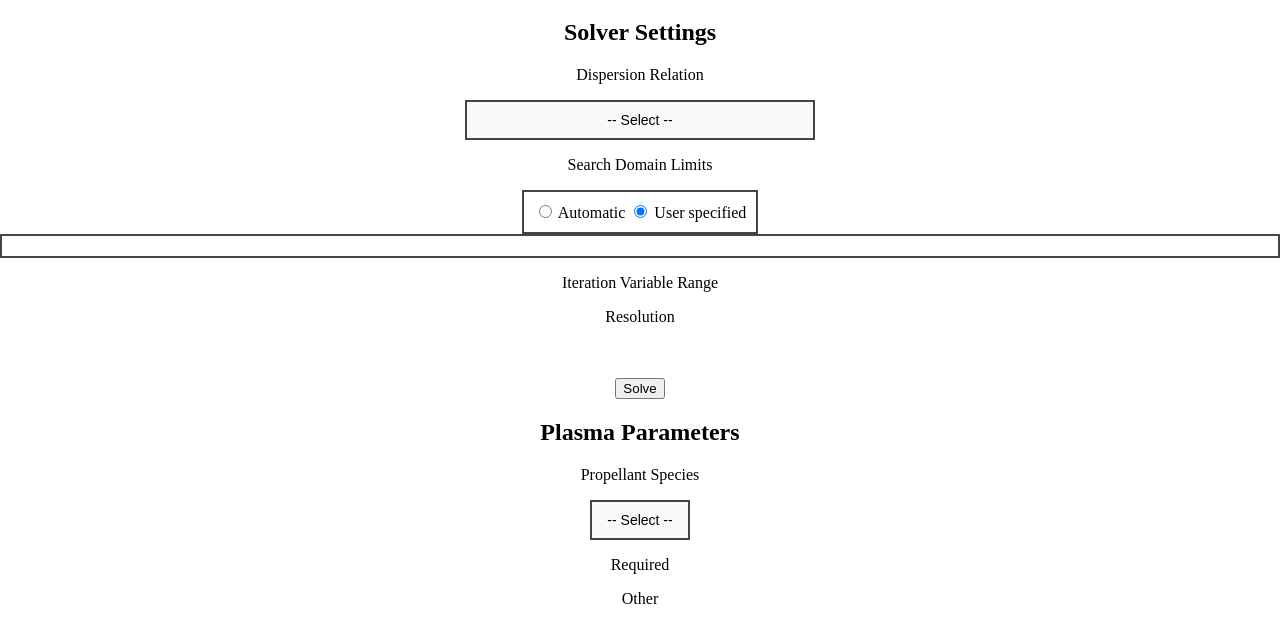
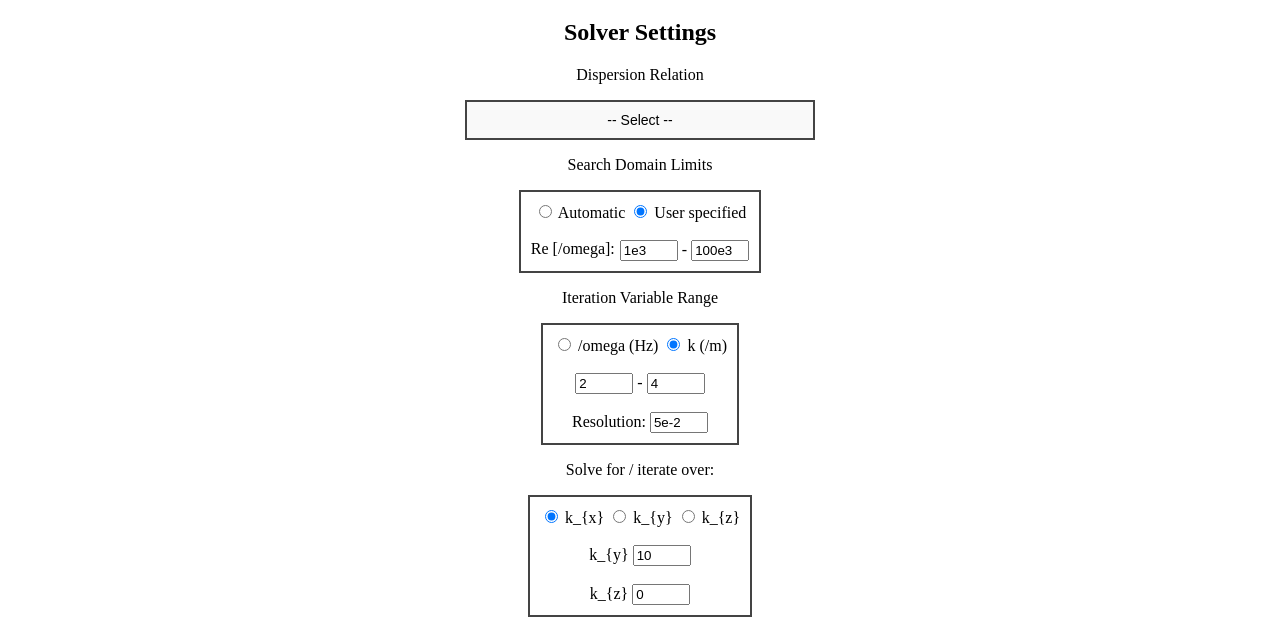
Before and after one commit to sebroj/PRINCE, an Electron app: page ui/index.html in a window 1280 px wide. Shown: the part 103-724 px from the top of the page. Drawn offline with nearby package versions, Linux system fonts and the light colour scheme; no server answers; files whose address does not match are found by name.

Commit message:
Solver settings UI

```diff
--- a/ui/css/index.css
+++ b/ui/css/index.css
@@ -118,3 +118,7 @@ body {
   border-width: 2px;
   border-color: #444444;
 }
+
+.numField {
+  width: 50px;
+}
--- a/ui/index.html
+++ b/ui/index.html
@@ -38,8 +38,7 @@
       <div id="title" style="text-align: center">
         <h1>PRINCE</h1>
       </div>
-      <div id="solverSettings"></div>
-      <div class="input" style="text-align: center">
+      <div id="solverSettings" style="text-align: center">
         <h2>Solver Settings</h2>
         <!-- Dispersion relation dropdown list -->
         <p>Dispersion Relation</p>
@@ -53,13 +52,42 @@
         <div class="generalContainer" style="display: inline-block;">
           <input type="radio" name="sdl" id="sdlAutomatic"> Automatic
           <input type="radio" name="sdl" id="sdlUser" checked> User specified
-        </div>
-        <div class="generalContainer" id="sdlUserOptions">
+          <br><br>
+          <div style="float:left; margin-right:5px;">
+            Re [/omega]:
+          </div>
+          <input type="text" class="numField" id="omegaMin" value="1e3">
+          -
+          <input type="text" class="numField" id="omegaMax" value="100e3">
         </div>
         <p>Iteration Variable Range</p>
-        <p>Resolution</p>
+        <div class="generalContainer" style="display: inline-block;">
+          <input type="radio" name="iterVar" id="iterVarOmega"> /omega (Hz)
+          <input type="radio" name="iterVar" id="iterVarK" checked> k (/m)
+          <br><br>
+          <input type="text" class="numField" id="iterVarMin" value="2">
+          -
+          <input type="text" class="numField" id="iterVarMax" value="4">
+          <br><br>
+          Resolution:
+          <input type="text" class="numField" id="omegaMax" value="5e-2">
+        </div>
+        <p>Solve for / iterate over:</p>
+        <div class="generalContainer" style="display: inline-block;">
+          <input type="radio" name="chooseK" id="kx" checked> k_{x}
+          <input type="radio" name="chooseK" id="ky"> k_{y}
+          <input type="radio" name="chooseK" id="kz"> k_{z}
+          <br><br>
+          k_{y}
+          <input type="text" class="numField" id="kOther1" value="10">
+          <br><br>
+          k_{z}
+          <input type="text" class="numField" id="kOther2" value="0">
+        </div>
         <br><br>
         <button id="solveButton">Solve</button>
+      </div>
+      <div id="parameters" style="text-align: center">
         <h2>Plasma Parameters</h2>
         <!-- Propellant species dropdown list -->
         <p>Propellant Species</p>
```
Also changed, not shown: ui/formats.json (+19 -10 lines).
